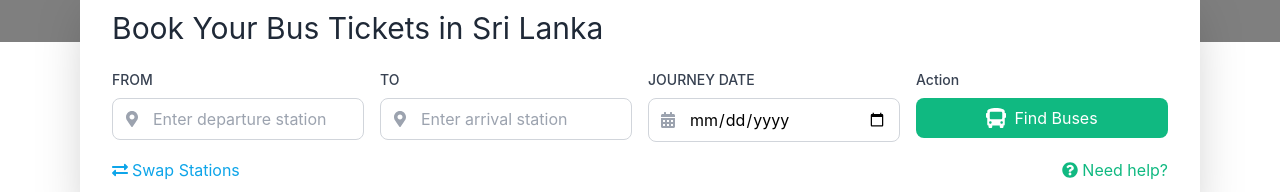
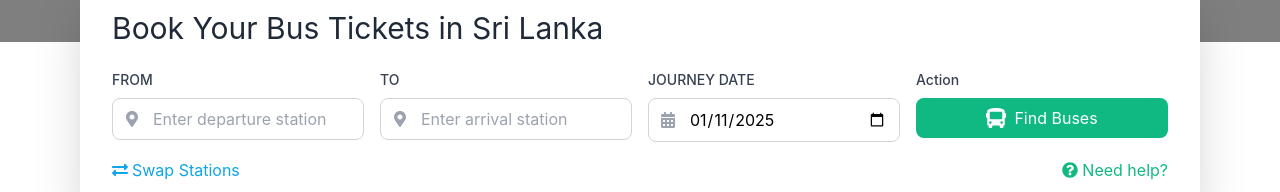
Before and after one commit to VinKrishanth/bus-ticket-booking-app, a React (Vite) app in the folder bus-booking-client/: page / in a window 1280 px wide. Shown: the part 422-614 px from the top of the page. Built offline with nearby package versions, Linux system fonts and the light colour scheme; what tailwind-clip-path would draw is missing.

Commit message:
Modified Booking form

```diff
--- a/bus-booking-client/src/components/form/BookingForm.jsx
+++ b/bus-booking-client/src/components/form/BookingForm.jsx
@@ -10,6 +10,7 @@ export default function BookingForm() {
         nic_number: '',
         email: '',
     });
+
     const [errors, setErrors] = useState({});
     const [successMessage, setSuccessMessage] = useState('');
     const [errorMessage, setErrorMessage] = useState('');
--- a/bus-booking-client/src/components/home/HeroSectionDefault.jsx
+++ b/bus-booking-client/src/components/home/HeroSectionDefault.jsx
@@ -1,21 +1,25 @@
 import React, { useState, useEffect } from 'react';
-import { FaCalendarAlt, FaMapMarkerAlt, FaBus, FaQuestionCircle, FaExchangeAlt } from 'react-icons/fa';
+import {  FaMapMarkerAlt, FaBus, FaQuestionCircle, FaExchangeAlt } from 'react-icons/fa';
 import { useNavigate } from 'react-router-dom';
 import {  useSelector } from 'react-redux';
+import DateInput from '../input/DateInput';
 
 export default function HeroSectionDefault() {
+    const current = new Date();
     const [departureStation, setDepartureStation] = useState('');
     const [arrivalStation, setArrivalStation] = useState('');
-    const [journeyDate, setJourneyDate] = useState('');
+    const [journeyDate, setJourneyDate] = useState(current.toISOString().split('T')[0]);
     const [stations, setStations] = useState([]);
     const [filteredDepartureStations, setFilteredDepartureStations] = useState([]);
     const [filteredArrivalStations, setFilteredArrivalStations] = useState([]);
     const navigation = useNavigate();
     const Theme = useSelector(state => state.theme.lightTheme);
+    const [errors, setErrors] = useState({});
+
 
     useEffect(() => {
         const fetchStations = async () => {
-            const mockStations = ['Colombo', 'Galle', 'Kandy', 'Jaffna', 'Anuradhapura', 'Trincomalee'];
+            const mockStations = ['Colombo', 'Galle', 'Kandy', 'Jaffna', 'Anuradhapura', 'Trincomalee','ColomboA', 'GalleA', 'KandyA', 'JaffnaA', 'AnuradhapuraA', 'TrincomaleeA'];
             setStations(mockStations);
         };
         fetchStations();
@@ -32,8 +36,25 @@ export default function HeroSectionDefault() {
         }
     };
 
-    const handleSubmit = (e) => {
-        e.preventDefault();
+    const handleSubmit = (event) => {
+        event.preventDefault();
+
+        let formErrors = {};
+        if (!journeyDate) {
+            formErrors.journeyDate = true;
+        }
+        if (!arrivalStation) {
+            formErrors.arrivalStation = true;
+        }
+        if (!departureStation) {
+            formErrors.departureStation = true;
+        }
+
+        if (Object.keys(formErrors).length > 0) {
+            setErrors(formErrors);
+            return;
+        }
+
         console.log({ departureStation, arrivalStation, journeyDate });
         navigation(`/bus-booking/search-buses`);
     };
@@ -76,15 +97,16 @@ export default function HeroSectionDefault() {
                                 <input
                                     type="text"
                                     placeholder="Enter departure station"
-                                    className="w-full pl-10 pr-3 py-2 border border-gray-300 rounded-lg focus:ring-2 focus:ring-sky-500 focus:border-sky-500"
+                                    className={`${errors.departureStation &&  "border-red-500"} w-full pl-10 pr-3 py-2 border border-gray-300 rounded-lg focus:ring-2 focus:ring-sky-500 focus:border-sky-500 hover:outline-none focus:outline-none `}
                                     value={departureStation}
                                     onChange={(e) => {
                                         setDepartureStation(e.target.value);
                                         handleStationFilter(e.target.value, 'departure');
                                     }}
+
                                 />
                                 {filteredDepartureStations.length > 0 && (
-                                    <ul className="absolute z-10 w-full bg-white border border-gray-300 mt-1 rounded-md shadow-lg">
+                                    <ul className={ ` absolute z-10 w-full bg-white border border-gray-300 mt-1 rounded-md shadow-lg max-h-52 overflow-hidden overflow-y-scroll `}>
                                         {filteredDepartureStations.map((station, index) => (
                                             <li
                                                 key={index}
@@ -109,15 +131,16 @@ export default function HeroSectionDefault() {
                                 <input
                                     type="text"
                                     placeholder="Enter arrival station"
-                                    className="w-full pl-10 pr-3 py-2 border border-gray-300 rounded-lg focus:ring-2 focus:ring-sky-500 focus:border-sky-500"
+                                    className={`w-full pl-10 pr-3 py-2 border border-gray-300 rounded-lg focus:ring-2 focus:ring-sky-500 focus:border-sky-500 hover:outline-none focus:outline-none ${errors.arrivalStation &&  "border-red-500"}`}
                                     value={arrivalStation}
                                     onChange={(e) => {
                                         setArrivalStation(e.target.value);
                                         handleStationFilter(e.target.value, 'arrival');
                                     }}
+
                                 />
                                 {filteredArrivalStations.length > 0 && (
-                                    <ul className="absolute z-10 w-full bg-white border border-gray-300 mt-1 rounded-md shadow-lg">
+                                    <ul className={`absolute z-10 w-full bg-white border border-gray-300 mt-1 rounded-md shadow-lg max-h-52 overflow-hidden overflow-y-scroll `}>
                                         {filteredArrivalStations.map((station, index) => (
                                             <li
                                                 key={index}
@@ -135,19 +158,11 @@ export default function HeroSectionDefault() {
                             </div>
                         </div>
 
-                        <div className="space-y-2">
-                            <label className="block text-sm font-medium text-gray-700">JOURNEY DATE</label>
-                            <div className="relative">
-                                <FaCalendarAlt className="absolute left-3 top-1/2 transform -translate-y-1/2 text-gray-400" />
-                                <input
-                                    type="date"
-                                    className="w-full pl-10 pr-3 py-2 border border-gray-300 rounded-lg focus:ring-2 focus:ring-sky-500 focus:border-sky-500"
-                                    value={journeyDate}
-                                    onChange={(e) => setJourneyDate(e.target.value)}
-                                    min={new Date().toISOString().split('T')[0]}
-                                />
-                            </div>
-                        </div>
+                        <DateInput
+                            value={journeyDate}
+                            onChange={(e) => setJourneyDate(e.target.value)}
+                            error={errors.journeyDate}
+                        />
 
                         <div className="space-y-2">
                             <label className="block text-sm font-medium text-gray-700">Action</label>
--- /dev/null
+++ b/bus-booking-client/src/components/input/DateInput.jsx
@@ -0,0 +1,19 @@
+import React from 'react'
+import { FaCalendarAlt } from 'react-icons/fa';
+export default function DateInput({value, onChange, error}) {
+  return (
+    <div className="space-y-2">
+      <label className="block text-sm font-medium text-gray-700">JOURNEY DATE</label>
+        <div className="relative">
+          <FaCalendarAlt className="absolute left-3 top-1/2 transform -translate-y-1/2 text-gray-400" />
+          <input
+            type="date"
+            className={`w-full pl-10 pr-3 py-2 border border-gray-300 rounded-lg hover:outline-none focus:outline-none  focus:ring-2 focus:ring-sky-500 focus:border-sky-500 ${error && 'border-red-500'}`}
+            value={value}
+            onChange={onChange}
+            min={new Date().toISOString().split('T')[0]}
+          />
+      </div>
+    </div>
+  )
+}
--- a/bus-booking-client/src/pages/Dashboard.jsx
+++ b/bus-booking-client/src/pages/Dashboard.jsx
@@ -3,6 +3,7 @@ import axiosInstance from "../utils/axiosConfig";
 import { useSelector } from "react-redux";
 import BusSchedule from "../components/admin/BusSchedule";
 import SideNavigation from "../components/header/SideNavigation";
+import axios from "axios";
 
 export default function Dashboard() {
   const mobileOpen = useSelector((state) => state.theme.isMobileOpen);
@@ -22,6 +23,8 @@ export default function Dashboard() {
 
     fetchWelcomeMessage();
   }, []);
+
+
 
   return (
     <div className={`flex ${Theme ? "bg-white" : "bg-gray-900"} min-h-[90vh]`}>
```
Also changed, not shown: 1 other file (tests, documents, lock files or other folders).
